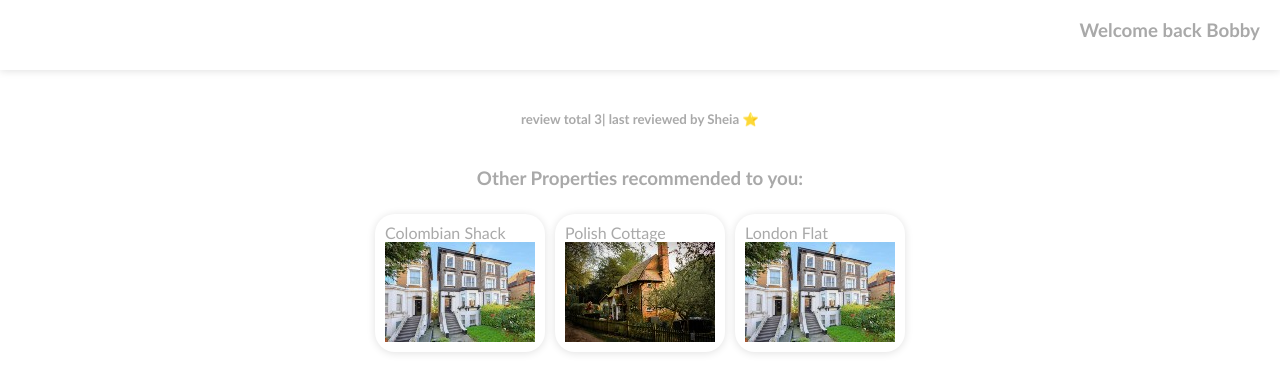
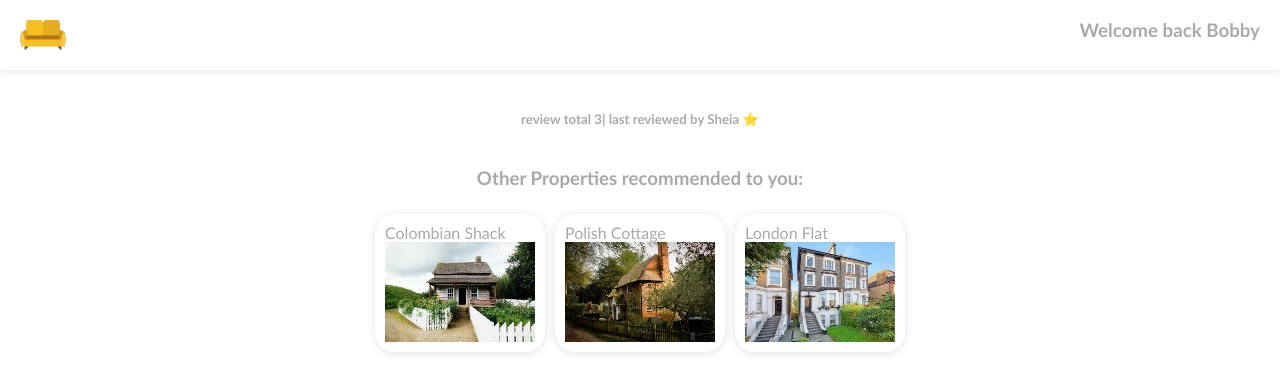
Before and after one commit to InolofatsengMotloba/INOMOT520_BCL2401_GroupD_02_InolofatsengMotloba_DJS09, a website built with webpack: page index.html in a window 1280 px wide. Built offline with nearby package versions, Linux system fonts and the light colour scheme; files whose address does not match are found by name.

Commit message:
Implement Tuple: Replace the contact values to take an array of number and string

```diff
--- a/index.css
+++ b/index.css
@@ -2,7 +2,8 @@ body {
   display: flex;
   margin: 0;
   padding: 0;
-    font-family: 'Trebuchet MS', 'Lucida Sans Unicode', 'Lucida Grande', 'Lucida Sans', Arial;
+  font-family: "Trebuchet MS", "Lucida Sans Unicode", "Lucida Grande",
+    "Lucida Sans", Arial;
   color: darkgrey;
   flex-direction: column;
 }
@@ -27,7 +28,7 @@ body {
   height: 30px;
   width: 46px;
   background-size: 47px;
-    background-image: url('src/images/sofa-logo.png');
+  background-image: url("./public/images/sofa-logo.png");
   margin: 20px;
 }
 
--- a/src/index.ts
+++ b/src/index.ts
@@ -58,11 +58,11 @@ const properties: {
     code: number;
     country: string;
   };
-  contact: string;
+  contact: [number, string];
   isAvailable: boolean;
 }[] = [
   {
-    image: "./images/london-property.jpg",
+    image: "./images/colombia-property.jpg",
     title: "Colombian Shack",
     price: 45,
     location: {
@@ -71,7 +71,7 @@ const properties: {
       code: 45632,
       country: "Colombia",
     },
-    contact: "marywinkle@gmail.com",
+    contact: [+1123495082908, "marywinkle@gmail.com"],
     isAvailable: true,
   },
   {
@@ -84,7 +84,7 @@ const properties: {
       code: 343903,
       country: "Poland",
     },
-    contact: "garydavis@hotmail.com",
+    contact: [+1123495082908, "garydavis@hotmail.com"],
     isAvailable: false,
   },
   {
@@ -97,7 +97,7 @@ const properties: {
       code: 35433,
       country: "United Kingdom",
     },
-    contact: "andyluger@aol.com",
+    contact: [+1123495082908, "andyluger@aol.com"],
     isAvailable: true,
   },
 ];
```
Lines whose indentation alone changed are shown as unchanged.
